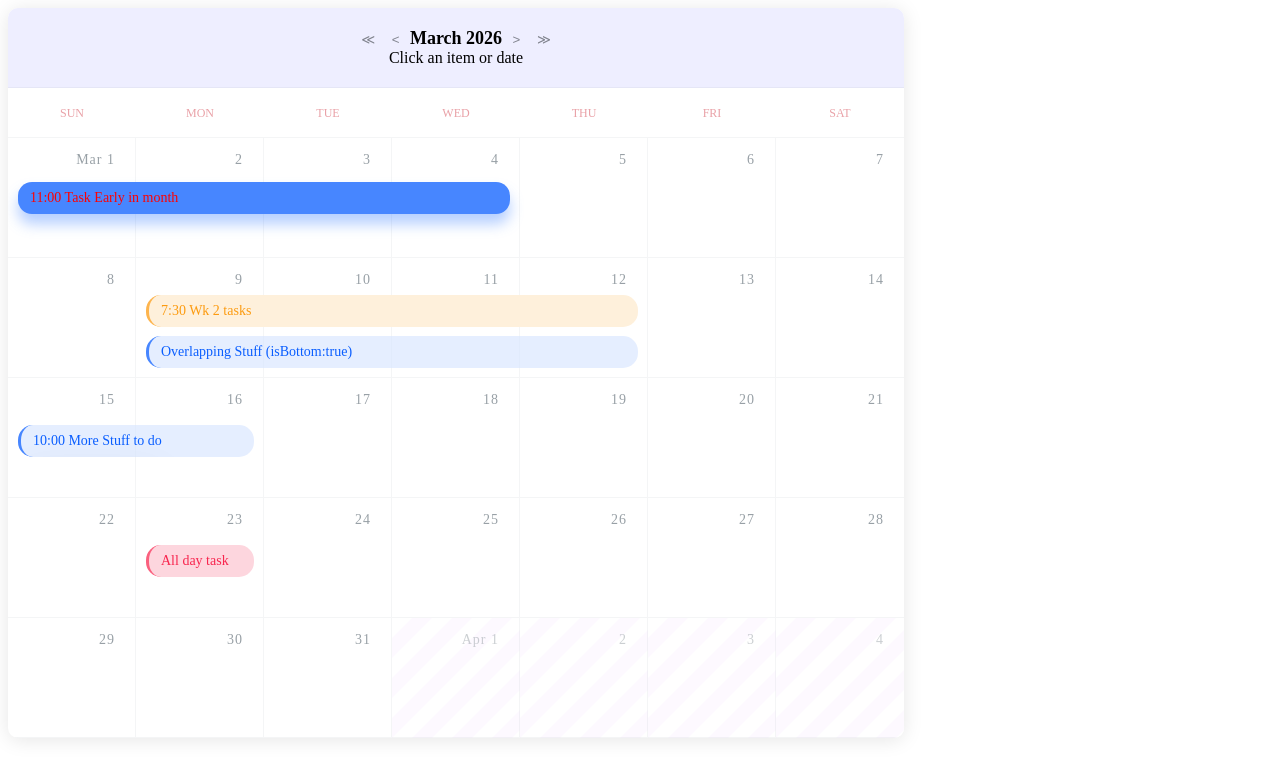
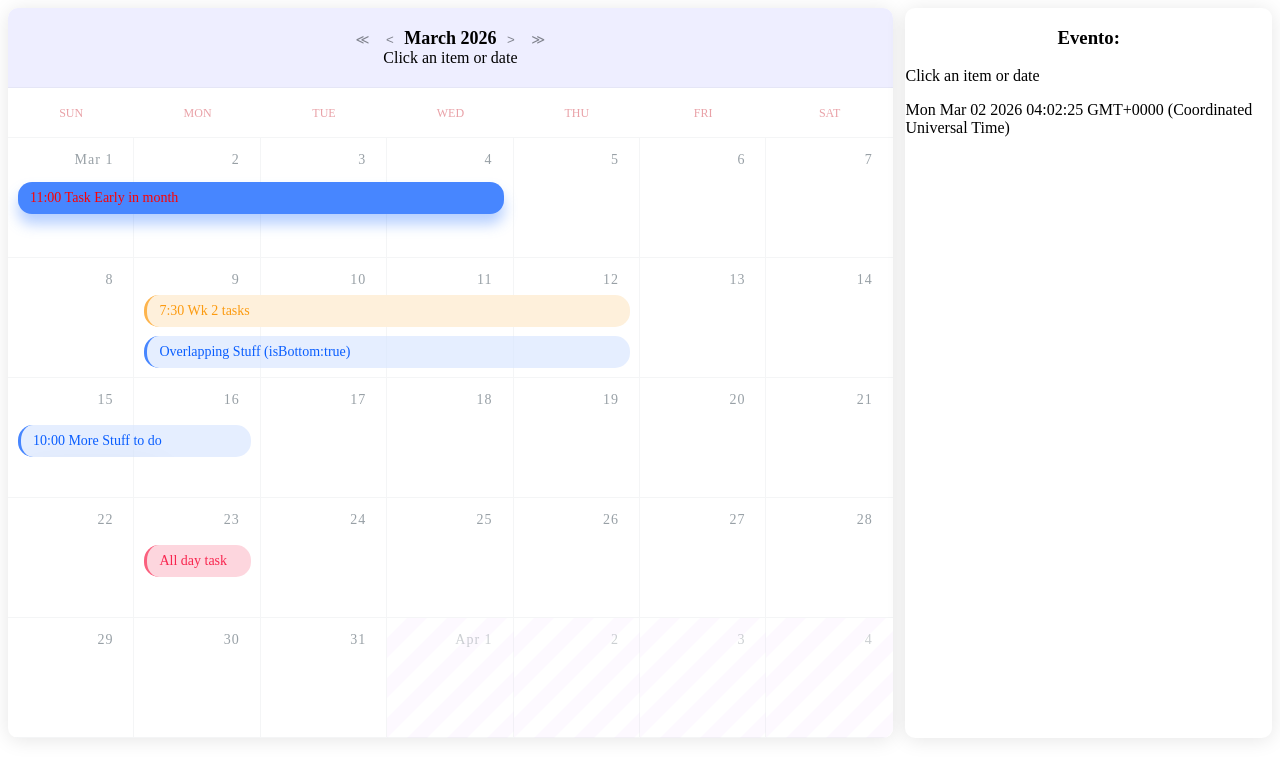
Before and after one commit to joao-victor-luzia/bf-planner, a SvelteKit app in the folder frontend/: page /calendario in a window 1280 px wide. Shown: the top 778 px of the page. Built offline with nearby package versions, Linux system fonts and the light colour scheme.

Commit message:
Adiciona painel de informações da data

```diff
--- a/frontend/src/routes/calendario/+page.svelte
+++ b/frontend/src/routes/calendario/+page.svelte
@@ -1,5 +1,6 @@
 <script lang="ts">
 	import Calendar from './Calendar.svelte';
+	import Details from './Details.svelte';
 	import type { CalendarTask, CalendarDay } from './types.ts';
 
 	var dayNames = ['Sun', 'Mon', 'Tue', 'Wed', 'Thu', 'Fri', 'Sat'];
@@ -18,13 +19,18 @@
 		'December'
 	];
 
+	let selectedDay: CalendarDay = $state({
+		name: '',
+		enabled: true,
+		date: new Date()
+	});
 	let headers: string[] = dayNames;
 	let now = new Date();
 	let year = $state(now.getFullYear());
 	let month = $state(now.getMonth());
 	let eventText = $state('Click an item or date');
 
-	var days: CalendarDay[] = $derived(initMonth(year, month)); //	The days to display in each box
+	var days: CalendarDay[] = $derived(initMonth(year, month));
 
 	function randInt(max: number): number {
 		return Math.floor(Math.random() * max) + 1;
@@ -67,7 +73,6 @@
 			}
 		];
 
-		//This is where you calc the row/col to put each dated itemm
 		for (let i of items) {
 			let rc = findRowCol(i.date);
 			if (rc == null) {
@@ -94,26 +99,20 @@
 		let days = [];
 		let monthAbbrev = monthNames[month].slice(0, 3);
 		let nextMonthAbbrev = monthNames[(month + 1) % 12].slice(0, 3);
-		//	find the last Monday of the previous month
 		var firstDay = new Date(year, month, 1).getDay();
-		//console.log('fd='+firstDay+' '+dayNames[firstDay]);
 		var daysInThisMonth = new Date(year, month + 1, 0).getDate();
 		var daysInLastMonth = new Date(year, month, 0).getDate();
 		var prevMonth = month == 0 ? 11 : month - 1;
 
-		//	show the days before the start of this month (disabled) - always less than 7
 		for (let i = daysInLastMonth - firstDay; i < daysInLastMonth; i++) {
 			let d = new Date(prevMonth == 11 ? year - 1 : year, prevMonth, i + 1);
 			days.push({ name: '' + (i + 1), enabled: false, date: d });
 		}
-		//	show the days in this month (enabled) - always 28 - 31
 		for (let i = 0; i < daysInThisMonth; i++) {
 			let d = new Date(year, month, i + 1);
 			if (i == 0) days.push({ name: monthAbbrev + ' ' + (i + 1), enabled: true, date: d });
 			else days.push({ name: '' + (i + 1), enabled: true, date: d });
-			//console.log('i='+i+'  dt is '+d+' date() is '+d.getDate());
 		}
-		//	show any days to fill up the last row (disabled) - always less than 7
 		for (let i = 0; days.length % 7; i++) {
 			let d = new Date(month == 11 ? year + 1 : year, (month + 1) % 12, i + 1);
 			if (i == 0) days.push({ name: nextMonthAbbrev + ' ' + (i + 1), enabled: false, date: d });
@@ -129,8 +128,9 @@
 				d.getFullYear() === dt.getFullYear() &&
 				d.getMonth() === dt.getMonth() &&
 				d.getDate() === dt.getDate()
-			)
+			) {
 				return { row: Math.floor(i / 7) + 2, col: (i % 7) + 1 };
+			}
 		}
 		return null;
 	}
@@ -140,6 +140,7 @@
 	}
 	function dayClick(e: CalendarDay) {
 		eventText = 'onDayClick ' + JSON.stringify(e) + ' localtime=' + e.date.toString();
+		selectedDay = e;
 	}
 	function headerClick(e: string) {
 		eventText = 'onHheaderClick ' + JSON.stringify(e);
@@ -184,21 +185,31 @@
 			onClickHeader={(e: string) => headerClick(e)}
 		/>
 	</div>
+	<div class="event-container">
+		<Details {eventText} {selectedDay} />
+	</div>
 </main>
 
 <style>
 	main {
 		display: flex;
 		flex-direction: row;
-		width: 100vw;
+		justify-content: space-between;
+		width: 100%;
 	}
 	.calendar-container {
-		width: 70vw;
+		width: 70%;
 		overflow: hidden;
 		box-shadow: 0 2px 20px rgba(0, 0, 0, 0.1);
 		border-radius: 10px;
 		background: #fff;
-		max-width: 1200px;
+	}
+	.event-container {
+		width: 29%;
+		overflow: hidden;
+		box-shadow: 0 2px 20px rgba(0, 0, 0, 0.1);
+		border-radius: 10px;
+		background: #fff;
 	}
 	.calendar-header {
 		text-align: center;
--- /dev/null
+++ b/frontend/src/routes/calendario/Details.svelte
@@ -0,0 +1,16 @@
+<script lang="ts">
+	let { eventText, selectedDay } = $props();
+</script>
+
+<div class="details">
+	<h3 class="titulo">Evento:</h3>
+	<p>{eventText}</p>
+	<p>{selectedDay.date}</p>
+</div>
+
+<style>
+	.titulo {
+		width: 100%;
+		text-align: center;
+	}
+</style>
```
